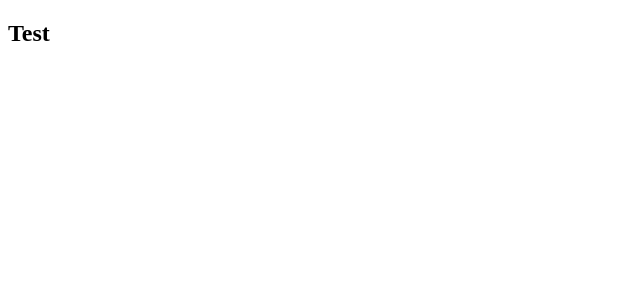
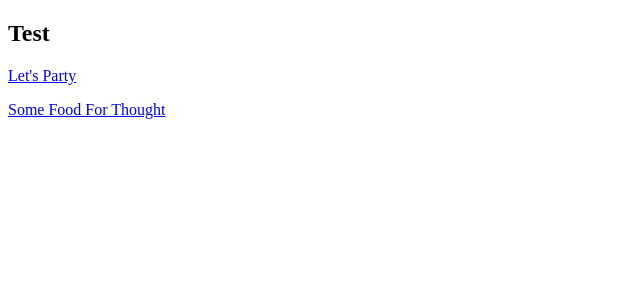
Before and after one commit to jplew/netlify-blog, a Next.js app: page /posts/test in a window 1280 px wide. Shown: the top 300 px of the page, without its empty margins (0-640 px from the left). Built offline with nearby package versions, Linux system fonts and the light colour scheme.

Commit message:
add links to test page

```diff
--- a/pages/posts/test.tsx
+++ b/pages/posts/test.tsx
@@ -1,7 +1,19 @@
+import Link from "next/link"
+
 export default () => {
   return (
     <article>
       <h1>Test</h1>
+      <p>
+        <Link href="/posts/[slug]" as="/posts/lets-party">
+          Let's Party
+        </Link>
+      </p>
+      <p>
+        <Link href="/posts/[slug]" as="/posts/some-food-for-thought">
+          Some Food For Thought
+        </Link>
+      </p>
     </article>
   )
 }
```
